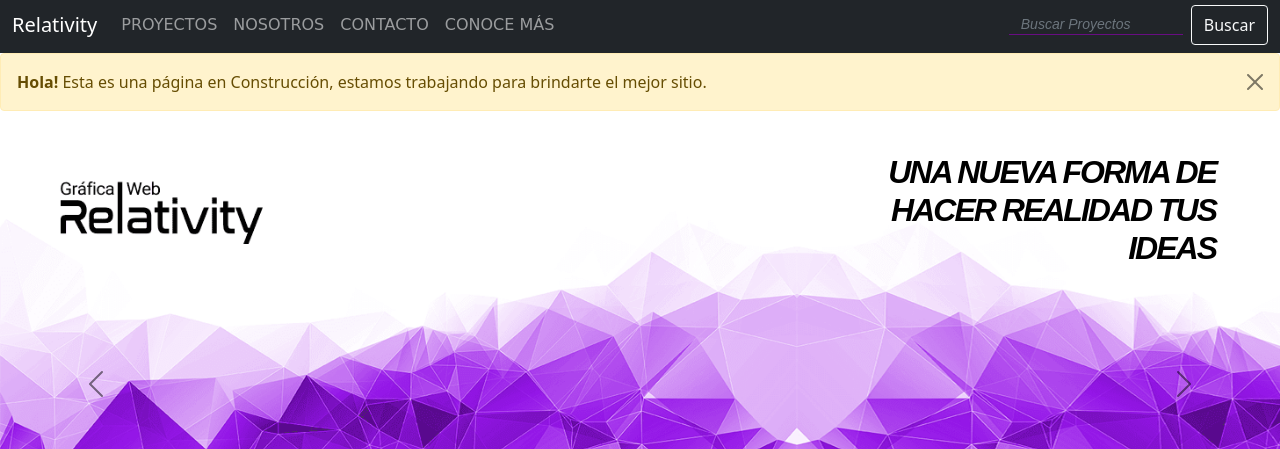
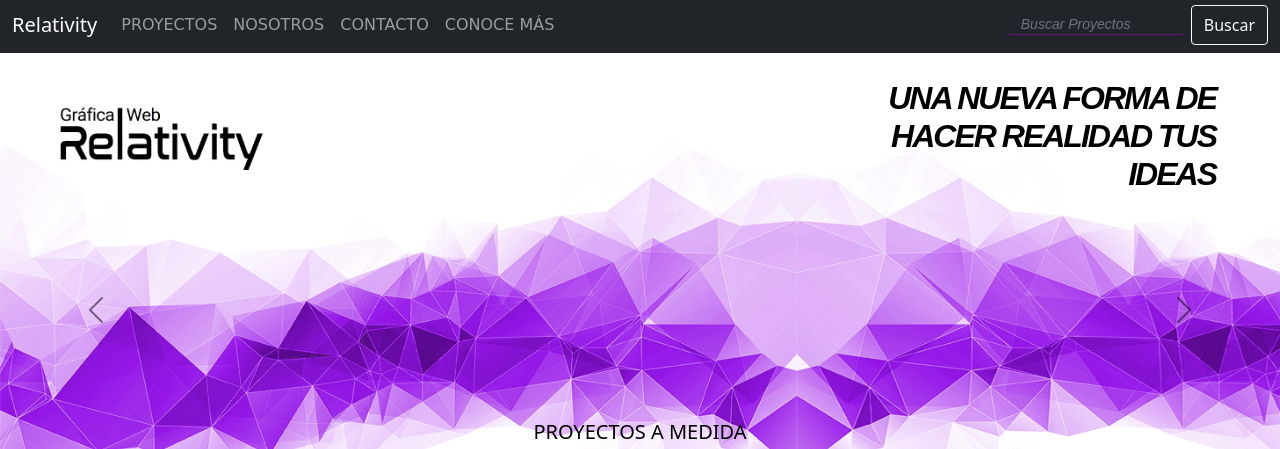
Before and after one commit to jocdavids/relativitydiseno, a website: page index.html in a window 1280 px wide. Shown: the part 95-544 px from the top of the page. Drawn offline with nearby package versions, Linux system fonts and the light colour scheme; a web font is replaced by a local one.

Commit message:
SegundoCommit

```diff
--- a/index.html
+++ b/index.html
@@ -52,12 +52,6 @@
     </div>
   </div>
 </nav>
-
-<!-- AVISO-->
-<div class="alert alert-warning alert-dismissible fade show" data-aos="fade-top" data-aos-duration="2000" role="alert">
-  <strong>Hola!</strong> Esta es una página en Construcción, estamos trabajando para brindarte el mejor sitio.
-  <button type="button" class="btn-close" data-bs-dismiss="alert" aria-label="Close"></button>
-</div>
 
 <!-- BANNERS PRINCIPALES APLICANDO BOOTSTRAP-->
 <div id="carouselExampleDark" class="carousel carousel-dark slide" data-bs-ride="carousel">
```
Also changed, not shown: pages/conoceMas.html (+1 -1 lines).
